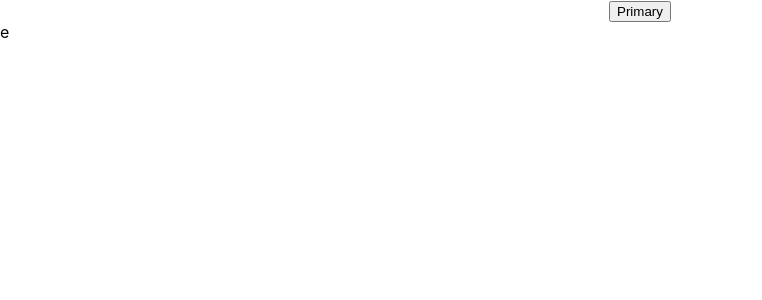
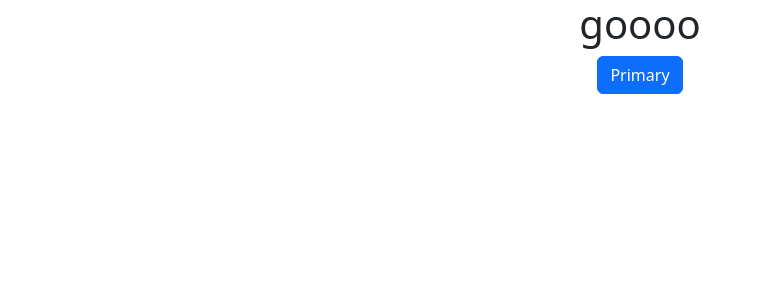
Before and after one commit to A01TH/graduation-project, a React (Create React App) app: page / in a window 1280 px wide. Shown: the top 300 px of the page, without its empty margins (0-762 px from the left). Built offline with nearby package versions, Linux system fonts and the light colour scheme.

Commit message:
add bootstrap to indexjs

```diff
--- a/src/App.js
+++ b/src/App.js
@@ -4,6 +4,7 @@ function App() {
   return (
     <div className="App">
       <>
+        <h1>goooo</h1>
         <Button variant="primary">Primary</Button>{" "}
       </>
     </div>
--- a/src/index.js
+++ b/src/index.js
@@ -3,11 +3,12 @@ import ReactDOM from "react-dom/client";
 import "./index.css";
 import App from "./App";
 import reportWebVitals from "./reportWebVitals";
+import 'bootstrap/dist/css/bootstrap.min.css';
 
 const root = ReactDOM.createRoot(document.getElementById("root"));
 root.render(
   <React.StrictMode>
-    <App />e
+    <App />
   </React.StrictMode>
 );
 
```
